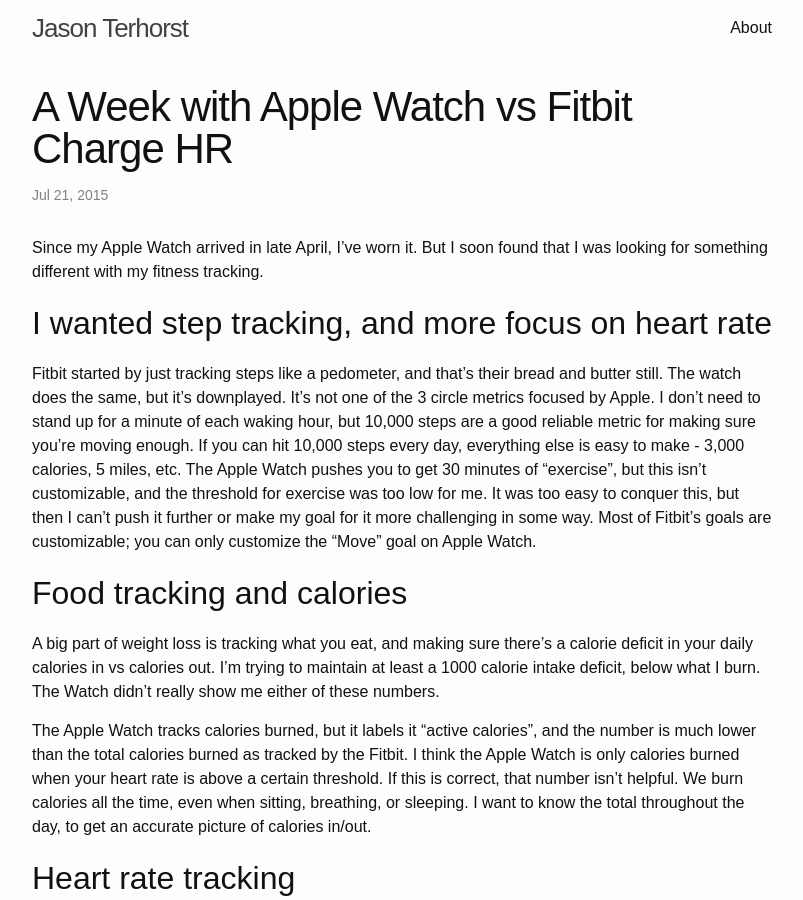
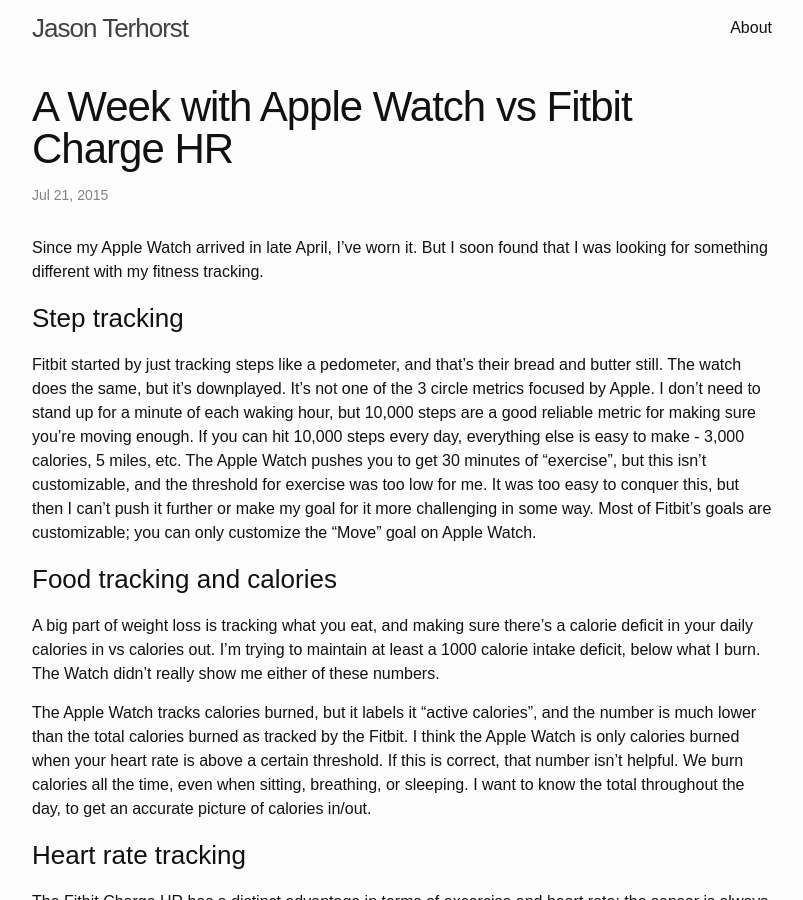
Before and after one commit to jterhorst/jterhorst.github.io, a Jekyll site: the page built from _posts/2015-07-21-a-week-with-apple-watch-vs-fitbit.markdown, in a window 1280 px wide and 900 px high. Shown: the whole window, without its empty margins (238-1041 px from the left). Built offline with Jekyll 4.4.1, drawn with Linux system fonts in a browser that asks for light colours; some web fonts are replaced.

Commit message:
Title tweaks

```diff
--- a/_posts/2015-07-21-a-week-with-apple-watch-vs-fitbit.markdown
+++ b/_posts/2015-07-21-a-week-with-apple-watch-vs-fitbit.markdown
@@ -7,41 +7,41 @@ categories: technology ios fitness apple fitbit
 
 Since my Apple Watch arrived in late April, I've worn it. But I soon found that I was looking for something different with my fitness tracking.
 
-## I wanted step tracking, and more focus on heart rate
+### Step tracking
 
 Fitbit started by just tracking steps like a pedometer, and that's their bread and butter still. The watch does the same, but it's downplayed. It's not one of the 3 circle metrics focused by Apple. I don't need to stand up for a minute of each waking hour, but 10,000 steps are a good reliable metric for making sure you're moving enough. If you can hit 10,000 steps every day, everything else is easy to make - 3,000 calories, 5 miles, etc. The Apple Watch pushes you to get 30 minutes of "exercise", but this isn't customizable, and the threshold for exercise was too low for me. It was too easy to conquer this, but then I can't push it further or make my goal for it more challenging in some way. Most of Fitbit's goals are customizable; you can only customize the "Move" goal on Apple Watch.
 
-## Food tracking and calories
+### Food tracking and calories
 
 A big part of weight loss is tracking what you eat, and making sure there's a calorie deficit in your daily calories in vs calories out. I'm trying to maintain at least a 1000 calorie intake deficit, below what I burn. The Watch didn't really show me either of these numbers.
 
 The Apple Watch tracks calories burned, but it labels it "active calories", and the number is much lower than the total calories burned as tracked by the Fitbit. I think the Apple Watch is only calories burned when your heart rate is above a certain threshold. If this is correct, that number isn't helpful. We burn calories all the time, even when sitting, breathing, or sleeping. I want to know the total throughout the day, to get an accurate picture of calories in/out.
 
-## Heart rate tracking
+### Heart rate tracking
 
 The Fitbit Charge HR has a distinct advantage in terms of excercise and heart rate: the sensor is always on when you're wearing it. The Apple Watch heart rate sensor takes samples of your heart rate about every few minutes or so, but doesn't increase that unless you activate the exercise app. The Fitbit is less hassle when you want to make sure it's tracking everything.
 
 Most of the Fitbit products track sleep. They monitor your movement to determine if your sleep was effective, if you were waking up, or not deeply asleep through the night. This is a nice addition, but I could take it or leave it. Since the Charge HR battery lasts about 2 or 3 days, many nights I need to leave it plugged in at night.
 
-## Notifications
+### Notifications
 
 Fitbit Charge HR doesn't really have notifications for anything more than caller ID. The more-expensive Surge takes limited third-party notifications and has a black-and-white touchscreen to respond to them, but I haven't used that model. The Apple Watch is great if you're looking for these notifications on your wrist. After using it for a month, I started turning most of them off. It felt like having an annoying friend nearby, bugging you at the most inconvenient times about things which typically aren't currently relevant. Except for reminders, they weren't helpful.
 
 Siri, however, is quite useful when I didn't accidentally trigger it by bending my hand back against the button. A simple "Hey Siri" is all I needed to send a text or perform other basic tasks on the go, and it is excellent. This is a big feature I miss when only using the Fitbit.
 
-## Apple Watch touch communications features are weird
+### Apple Watch touch communications features are weird
 
 I'm not sure why Apple chose to include the features for sending single emoji or your heartbeat to others. I suppose some are using it with their significant others maybe, but it just seems creepy and weird to me - a distraction from more important elements of the device. Sending your heartbeat doesn't work unless the recipient has an Apple Watch, so this has limited application for the time being.
 
-## Cross-platform compatibility
+### Cross-platform compatibility
 
 The Fitbit has excellent apps for iOS and Android. The watch is currently only supported for iOS. Some folks are working on hacking in some support for the Watch on Android, but for now if this matters to you then you're stuck on iOS with the watch.
 
-## Appearance and comfort
+### Appearance and comfort
 
 Both are very comfortable with the default bands: the Fitbit vs an Apple Watch with the sport bands. The Apple leather bands are also very soft, though the magnetic band felt like it was getting looser throughout the day. The Apple Watch looks nicer than the very-geeky-looking Fitbit, but both still look like "tech gadget" things, even with nicer bands. The Charge HR band has an old Casio-watch-style hook and loop. Even after lots of regular use, it still often grabs wrist hairs and causes pain. The Apple sport bands are just as secure without grabbing hairs or pinching.
 
-## My verdict
+### My verdict
 
 The Apple Watch is what spawned my newest interest in fitness, and I'm glad that others in my Twitter circles are making great progress. I think the Apple Watch has a lot of potential for fitness, but it needs a lot of work yet - mostly around allowing different metrics for the circles, more available metrics, and customization of what metrics are shown.
 
```
